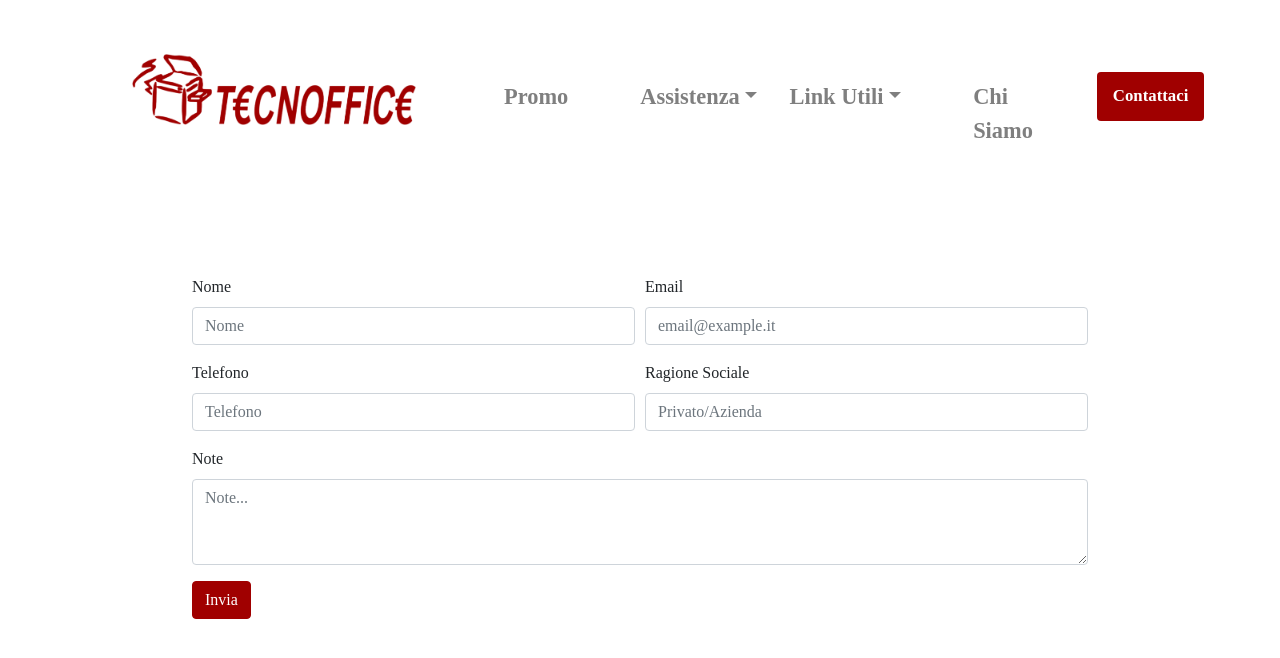
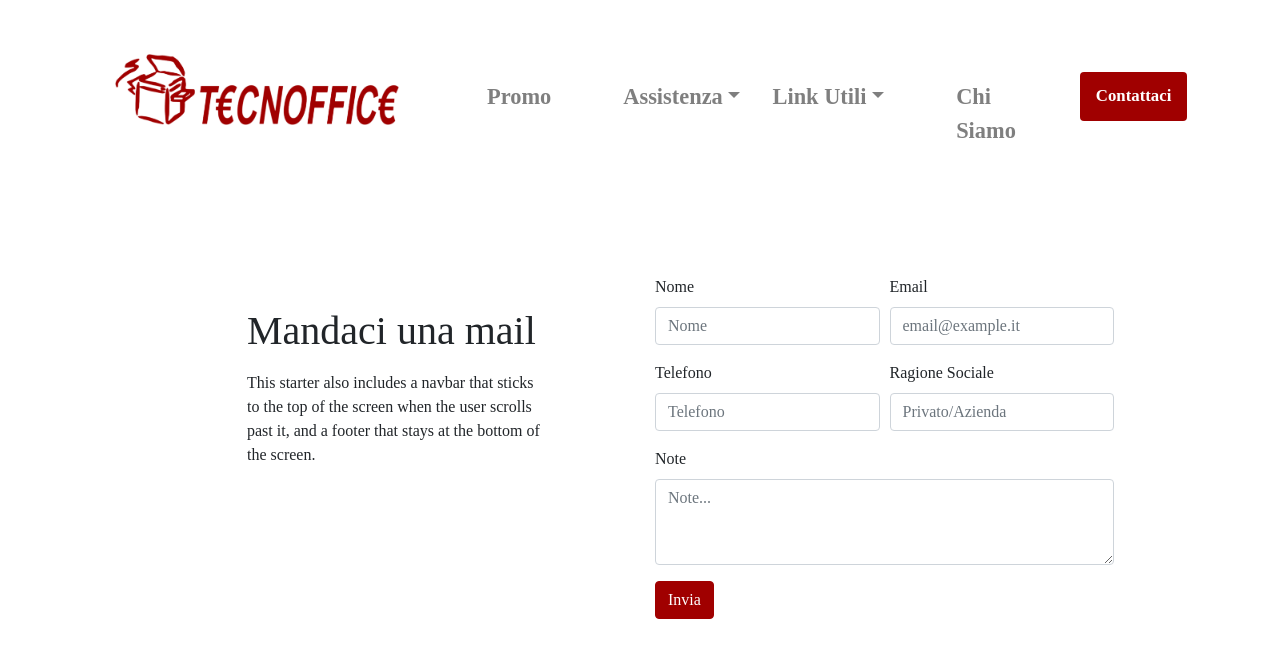
Before and after one commit to marcogenualdo/tecnoffice, a Gatsby site: page /contattaci in a window 1280 px wide. Built offline with nearby package versions, Linux system fonts and the light colour scheme; Gatsby itself is replaced by a stand-in of ours; a small style sheet from the web is missing.

Commit message:
Home navbar fix, tweak in contattaci page.

```diff
--- a/src/components/header.js
+++ b/src/components/header.js
@@ -16,7 +16,11 @@ const NavLink = ({ children, to }) => (
 );
 
 const SiteNavbar = ({ pageInfo }) => {
-  const assistenzaItems = forms.map(({ title }) => (
+  let firstItem = true;
+  const assistenzaItems = forms.map(({ title }) => {
+    const out = (
+      <>
+        {firstItem ? <></> : <NavDropdown.Divider />}
         <NavDropdown.Item
           onClick={() => {
             navigate("/assistenza", { state: { activeForm: title } });
@@ -25,10 +29,14 @@ const SiteNavbar = ({ pageInfo }) => {
         >
           {title}
         </NavDropdown.Item>
-  ));
+      </>
+    );
+    firstItem = false;
+    return out;
+  });
 
   return (
-    <Navbar variant="light" expand="md" id="site-navbar">
+    <Navbar variant="light" expand="md" id="site-navbar" className="px-sm-5">
       <Link to="/" className="link-no-style">
         <Navbar.Brand as="span">
           <img className="logo" src={logo} alt={pageInfo} />
@@ -43,21 +51,11 @@ const SiteNavbar = ({ pageInfo }) => {
         <Nav className="ml-auto mt-4">
           <NavLink to="/promo">Promo</NavLink>
 
-          <NavDropdown
-            className="nav-link"
-            // onClick={assistenzaRoute}
-            title="Assistenza"
-            id="nav-dropdown"
-          >
+          <NavDropdown className="nav-link" title="Assistenza">
             {assistenzaItems}
           </NavDropdown>
 
-          <NavDropdown
-            className="nav-link"
-            // onClick={assistenzaRoute}
-            title="Link Utili"
-            id="nav-dropdown"
-          >
+          <NavDropdown className="nav-link" title="Link Utili">
             <NavDropdown.Item href="https://www.google.com" eventyKey={0}>
               Google
             </NavDropdown.Item>
--- a/src/components/layout.js
+++ b/src/components/layout.js
@@ -12,7 +12,7 @@ import Navbar from "./header";
 import "../styles/layout.scss";
 
 const Layout = ({ children, pageInfo }) => (
-  <Container fluid className="px-sm-5 layout-container">
+  <Container fluid className="layout-container">
     <Navbar pageInfo={pageInfo} />
     <main className="py-5">{children}</main>
   </Container>
--- a/src/pages/contattaci.js
+++ b/src/pages/contattaci.js
@@ -1,12 +1,24 @@
 import React from "react";
-import { Container } from "react-bootstrap";
+import { Container, Col, Row } from "react-bootstrap";
 import Form from "../components/forms/contattaci";
 import Layout from "../components/layout";
 
 const contattaci = () => (
   <Layout pageInfo={{ pageName: "contattaci" }}>
-    <Container className="px-md-5">
-      <Form />
+    <Container className="px-md-5 contattaci-main">
+      <Row>
+        <Col sm={6} className="px-md-5 py-3">
+          <h1>Mandaci una mail</h1>
+          <p>
+            This starter also includes a navbar that sticks to the top of the
+            screen when the user scrolls past it, and a footer that stays at the
+            bottom of the screen.
+          </p>
+        </Col>
+        <Col sm={6}>
+          <Form />
+        </Col>
+      </Row>
     </Container>
   </Layout>
 );
--- a/src/pages/index.js
+++ b/src/pages/index.js
@@ -37,7 +37,7 @@ const IndexPage = () => {
         <Img fluid={data.linesBg.childImageSharp.fluid} />
       </Container>
 
-      <Container className="home-intro px-3">
+      <Container className="home-intro px-5">
         <h1>Lorem Ipsum</h1>
         <p>
           This starter also includes a navbar that sticks to the top of the
--- a/src/styles/header.scss
+++ b/src/styles/header.scss
@@ -5,7 +5,7 @@
   position: -webkit-sticky;
   top: 0;
   background-color: #0000;
-  z-index: 1;
+  z-index: 100;
   font-weight: 700;
   font-size: 1.2rem;
 }
```
Lines whose indentation alone changed are shown as unchanged.
